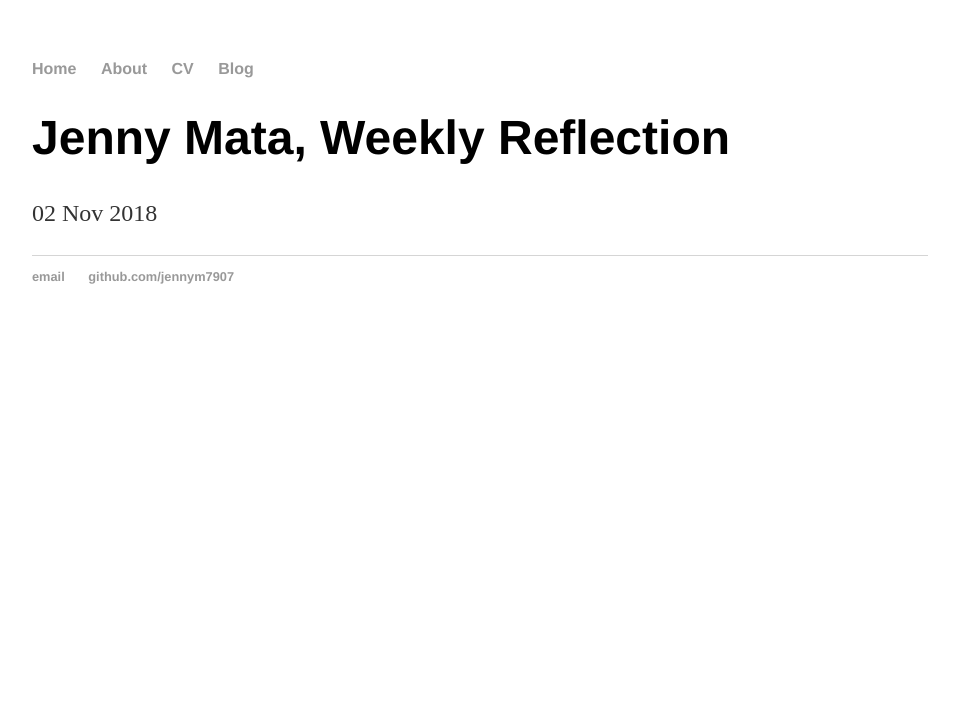
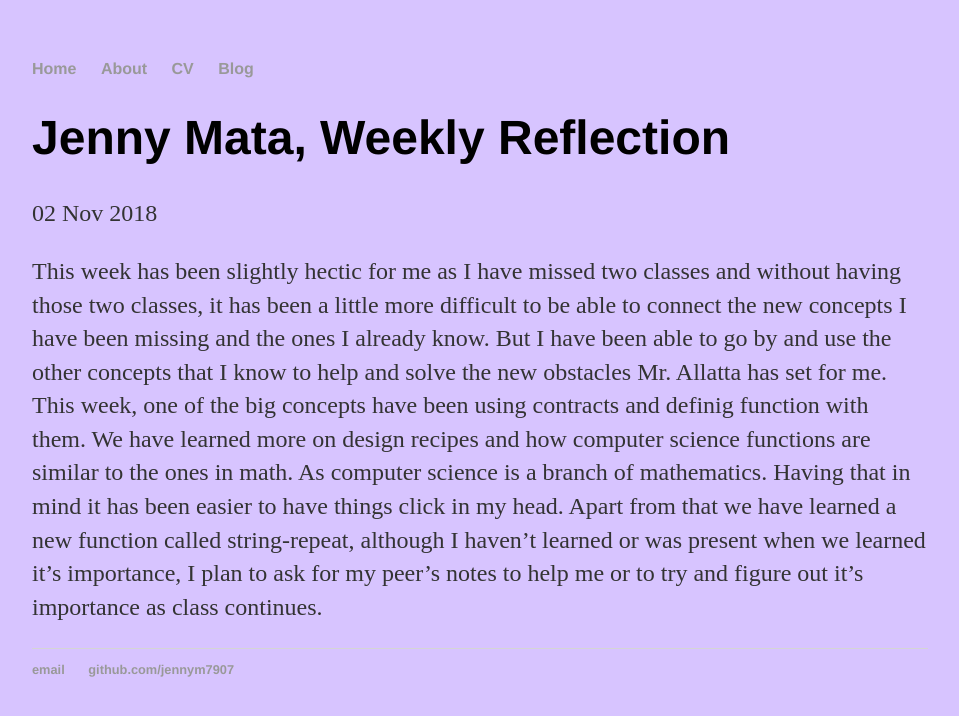
Before and after one commit to jennym7907/jennym7907.github.io, a Jekyll site: the page built from _posts/2018-11-02-weekly-reflection-07.md, in a window 1280 px wide. Shown: the top 716 px of the page, without its empty margins (160-1119 px from the left). Built offline with Jekyll 4.4.1, drawn with Linux system fonts in a browser that asks for light colours.

Commit message:
Update 2018-11-02-weekly-reflection-07.md

```diff
--- a/_posts/2018-11-02-weekly-reflection-07.md
+++ b/_posts/2018-11-02-weekly-reflection-07.md
@@ -3,3 +3,19 @@ layout: post
 title: Jenny Mata, Weekly Reflection #7
 date: 2018-11-02
 ---
+
+This week has been slightly hectic for me as I have missed two classes and without having those two classes, it has been a little more
+difficult to be able to connect the new concepts I have been missing and the ones I already know. But I have been able to go by and use the other concepts that I know to help and solve the new obstacles Mr. Allatta has set for me. This week, one of the big concepts have been using contracts and definig function with them. We have learned more on design recipes and how computer science functions are similar to the ones in math. As computer science is a branch of mathematics. Having that in mind it has been easier to have things click in my head. Apart from that we have learned a new function called string-repeat, although I haven't learned or was present when we learned it's importance, I plan to ask for my peer's notes to help me or to try and figure out it's importance as class continues.
+
+
+<style>
+
+        h2 {
+            color: rgb(28, 128, 128);
+        }
+
+        body {
+            background-color: rgb(215, 196, 255);
+        }
+
+        </style>
```
